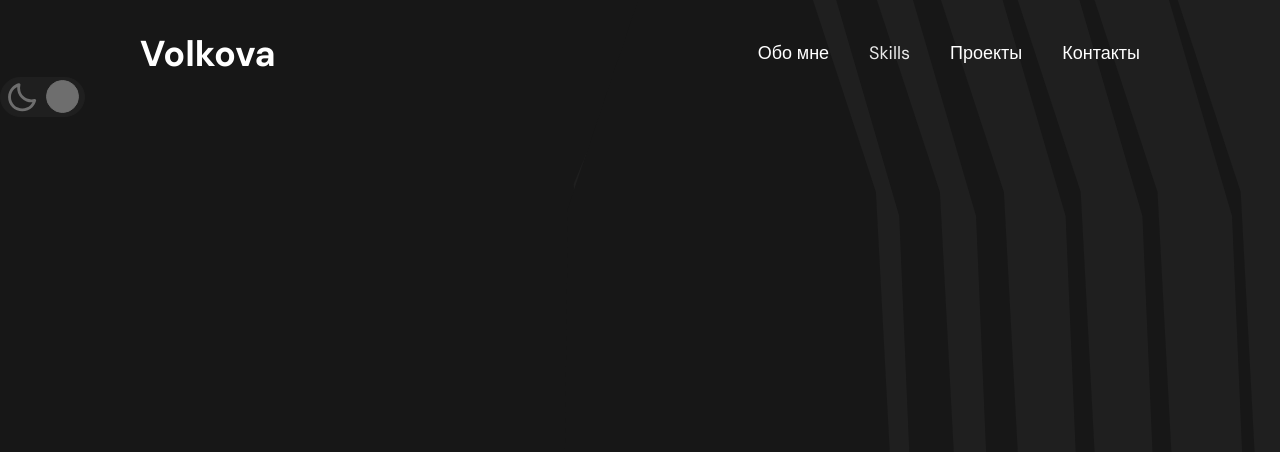
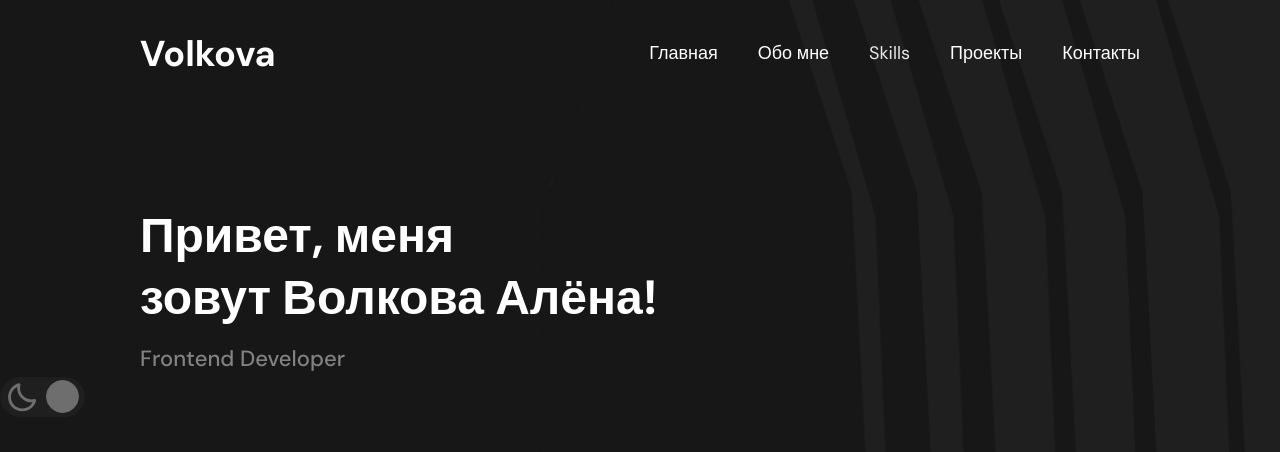
Before and after one commit to alyonavolk/portfolio, a React (Create React App) app: page /1 in a window 1280 px wide. Shown: the top 452 px of the page. Built offline with nearby package versions, Linux system fonts and the light colour scheme.

Commit message:
Попытки в анимацию...

```diff
--- a/package.json
+++ b/package.json
@@ -10,6 +10,7 @@
     "react-dom": "^18.2.0",
     "react-router-dom": "^5.3.3",
     "react-scripts": "5.0.1",
+    "react-transition-group": "^4.4.5",
     "sass": "^1.56.1",
     "web-vitals": "^2.1.4"
   },
--- a/src/components/App/App.js
+++ b/src/components/App/App.js
@@ -1,36 +1,64 @@
-import React, { useState } from 'react';
-import { BrowserRouter as Router, Route, Switch } from 'react-router-dom';
+import React, { useState, useEffect } from 'react';
+import { BrowserRouter as Route, Switch, useLocation } from 'react-router-dom';
 import './App.scss';
 import Main from '../Main/main';
 import Background from '../subComponents/background/background';
 import Header from '../subComponents/header/header';
 import Switcher from '../subComponents/switcher/switcher';
+import {CSSTransition, TransitionGroup } from 'react-transition-group';
 
 /*анимацию попробовать заебашить с помощью reactTransitionGroup */
 
 function App() {
-  const [theme, setTheme] = useState(true);
+  const [theme, setTheme] = useState('dark');
+  const [themeAnim, setThemeAnim] = useState(false);
+  const lock = useLocation();
 
+  useEffect(() => {
+    const bgMain = `var(--bg-main--${theme})`;
+    const bg = `var(--bg--${theme})`;
+
+    document.body.style.setProperty('--bg-main', bgMain);
+    document.body.style.setProperty('--bg', bg);
+  }, [theme])
+  useEffect(() => {
+    setTimeout(() => setThemeAnim(false), 400);
+  }, [themeAnim])
+
+  const SwitcherTheme = () => {
+    setThemeAnim(true);
+    setTheme(theme === 'dark' ? 'light' : 'dark');
+  }
 
   return (
-    <Router>
-      <div className="app" data-theme={`${theme ? 'default' : 'light'}`}>
+    <div className={`app ${ themeAnim ? 'app__anim' : ''}`}>
       <div className='app__back'>
         <Background />
       </div>
+      <TransitionGroup>
+      <CSSTransition timeout = {500}
+            classNames = 'fade'
+            key={lock.key}>
           <div className='app__content'>
             <Header />
-          <Switch>
+            <Switch location={lock}>
               <Route exact path='/'>
                 <div className='content__main'>
                   <Main />
                 </div>
               </Route>
+              <Route exact path='/1'>
+                <div className='content__main'>
+                  <Main />
+                </div>
+              </Route>
             </Switch>
-          <Switcher onClick={() => setTheme(!theme)} theme={theme}/>
+            <Switcher onClick={SwitcherTheme}
+            theme={theme === 'dark' ? true : false}/>
           </div>
+      </CSSTransition>
+      </TransitionGroup>
     </div>
-    </Router>
   );
 }
 
--- a/src/components/App/App.scss
+++ b/src/components/App/App.scss
@@ -1,6 +1,11 @@
 @import '../../style/variables.scss';
 
 .app{
+    opacity: 1;
+    transition: opacity 400ms ease-in;
+    &__anim{
+        opacity: 0;
+    }
     &__back{
         z-index: 1;
     }
@@ -17,3 +22,31 @@
         padding: 10% 0;
     }
 }
+
+// .fade-enter  {
+//   opacity:  0;
+//   z-index:  1;
+// }
+
+// .fade-enter.fade-enter-active  {
+//   opacity:  1;
+//   transition: opacity 250ms;
+// }
+
+.fade-appear,
+.fade-enter {
+opacity: 0;
+z-index: 1;
+}
+.fade-appear-active,
+.fade-enter.fade-enter-active {
+opacity: 1;
+transition: opacity 450ms linear 250ms;
+}
+.fade-exit {
+opacity: 1;
+}
+.fade-exit.fade-exit-active {
+opacity: 0;
+transition: opacity 150ms linear;
+}
--- a/src/components/subComponents/background/background.scss
+++ b/src/components/subComponents/background/background.scss
@@ -13,7 +13,7 @@
     //     }
     //   }
     &_1{
-        @include poly(43vw);
+        @include poly(43vw, 10ms);
         background: $bg;
         clip-path: polygon(50% 0, 75% 0, 93% 24%, 98% 65%, 76% 100%, 50% 100%, 21% 100%, 4% 62%, 5% 26%, 25% 0);
         &:hover{
@@ -21,7 +21,7 @@
         }
     }
     &_2{
-        @include poly(44vw);
+        @include poly(44vw, 150ms);
         background-color: $bg-main;
         clip-path:polygon(49% 0, 78% 0%, 96% 27%, 100% 68%, 77% 100%, 50% 100%, 21% 100%, 7% 66%, 3% 23%, 25% 0%);
         &:hover{
@@ -29,7 +29,7 @@
         }
     }
     &_3{
-        @include poly(48vw);
+        @include poly(48vw, 200ms);
         background-color: $bg;
         clip-path: polygon(50% 0, 75% 0, 93% 24%, 98% 65%, 76% 100%, 50% 100%, 21% 100%, 4% 62%, 5% 26%, 25% 0);
         &:hover{
@@ -37,7 +37,7 @@
         }
     }
     &_4{
-        @include poly(50vw);
+        @include poly(50vw, 300ms);
         background-color: $bg-main;
         clip-path:polygon(49% 0, 78% 0%, 96% 27%, 100% 68%, 77% 100%, 50% 100%, 21% 100%, 7% 66%, 3% 23%, 25% 0%);
         &:hover{
@@ -45,7 +45,7 @@
         }
     }
     &_5{
-        @include poly(53vw);
+        @include poly(53vw, 300ms);
         background-color: $bg;
         clip-path: polygon(50% 0, 75% 0, 93% 24%, 98% 65%, 76% 100%, 50% 100%, 21% 100%, 4% 62%, 5% 26%, 25% 0);
         &:hover{
@@ -53,7 +53,7 @@
         }
     }
     &_6{
-        @include poly(57vw);
+        @include poly(57vw, 500ms);
         background-color: $bg-main;
         clip-path:polygon(49% 0, 78% 0%, 96% 27%, 100% 68%, 77% 100%, 50% 100%, 21% 100%, 7% 66%, 3% 23%, 25% 0%);
         &:hover{
@@ -61,7 +61,7 @@
         }
     }
     &_7{
-        @include poly(59vw);
+        @include poly(59vw, 600ms);
         background-color: $bg;
         clip-path: polygon(50% 0, 75% 0, 93% 24%, 98% 65%, 76% 100%, 50% 100%, 21% 100%, 4% 62%, 5% 26%, 25% 0);
         &:hover{
@@ -69,7 +69,7 @@
         }
     }
     &_8{
-        @include poly(63vw);
+        @include poly(63vw, 700ms);
         background-color: $bg-main;
         clip-path:polygon(49% 0, 78% 0%, 96% 27%, 100% 68%, 77% 100%, 50% 100%, 21% 100%, 7% 66%, 3% 23%, 25% 0%);
         &:hover{
@@ -78,7 +78,7 @@
     }
 
     &_9{
-        @include poly(65vw);
+        @include poly(65vw, 800ms);
         background-color: $bg;
         clip-path: polygon(50% 0, 75% 0, 93% 24%, 98% 65%, 76% 100%, 50% 100%, 21% 100%, 4% 62%, 5% 26%, 25% 0);
         &:hover{
@@ -86,7 +86,7 @@
         }
     }
     &_10{
-        @include poly(70vw);
+        @include poly(70vw, 900ms);
         background-color: $bg-main;
         clip-path:polygon(49% 0, 78% 0%, 96% 27%, 100% 68%, 77% 100%, 50% 100%, 21% 100%, 7% 66%, 3% 23%, 25% 0%);
         &:hover{
@@ -94,7 +94,7 @@
         }
     }
     &_11{
-        @include poly(71.5vw);
+        @include poly(71.5vw, 1000ms);
         background-color: $bg;
         clip-path: polygon(50% 0, 75% 0, 93% 24%, 98% 65%, 76% 100%, 50% 100%, 21% 100%, 4% 62%, 5% 26%, 25% 0);
         &:hover{
--- a/src/components/subComponents/header/header.js
+++ b/src/components/subComponents/header/header.js
@@ -9,10 +9,21 @@ const Header = () => {
                 Volkova
             </div>
             <ul className='header__links'>
-                <NavLink className='header__link' activeClassName='header__link_active' exact to='/'>Обо мне</NavLink>
-                <NavLink className='header__link' activeClassName='header__link_active' exact to='/1'>Skills</NavLink>
-                <NavLink className='header__link' activeClassName='header__link_active' exact to='/2'>Проекты</NavLink>
-                <NavLink className='header__link' activeClassName='header__link_active' exact to='/3'>Контакты</NavLink>
+                <li>
+                    <NavLink className='header__link' activeClassName='header__link_active' exact to='/'>Главная</NavLink>
+                </li>
+                <li>
+                    <NavLink className='header__link' activeClassName='header__link_active' exact to='/4'>Обо мне</NavLink>
+                </li>
+                <li>
+                    <NavLink className='header__link' activeClassName='header__link_active' exact to='/1'>Skills</NavLink>
+                </li>
+                <li>
+                    <NavLink className='header__link' activeClassName='header__link_active' exact to='/2'>Проекты</NavLink>
+                </li>
+                <li>
+                    <NavLink className='header__link' activeClassName='header__link_active' exact to='/3'>Контакты</NavLink>
+                </li>
             </ul>
         </div>
     );
--- a/src/index.js
+++ b/src/index.js
@@ -3,13 +3,16 @@ import ReactDOM from 'react-dom/client';
 import './style/style.scss';
 import './style/theme.css'
 import App from './components/App/App';
+import { BrowserRouter} from 'react-router-dom';
 // import reportWebVitals from './reportWebVitals';
 
 const root = ReactDOM.createRoot(document.getElementById('root'));
 root.render(
-  <React.StrictMode>
-    <App />
-  </React.StrictMode>
+  <BrowserRouter>
+    <React.StrictMode>
+      <App />
+    </React.StrictMode>
+  </BrowserRouter>
 );
 
 // If you want to start measuring performance in your app, pass a function
--- a/src/style/style.scss
+++ b/src/style/style.scss
@@ -14,6 +14,7 @@
 
 body{
     background: linear-gradient(to right, $bg 50%, $bg-main 50%);
+    transition: background 1s ease-in-out;
 }
 
 ul,
--- a/src/style/theme.css
+++ b/src/style/theme.css
@@ -1,15 +1,15 @@
-/* :root{
+:root{
     --bg-main--dark: #1F1F1F; /*dark-black-bg*/
-    /*--bg--dark: #171717; /*dark-grey-bg*/
+    --bg--dark: #171717; /*dark-grey-bg*/
 
-    /*-bg-main--light: #FFFFFF; /*white-bg*/
-    /*--bg--light: #E8E8E8; /*beige-bg*/
+    --bg-main--light: #E8E8E8; /*white-bg*/
+    --bg--light: #FFFFFF; /*beige-bg*/
 
-    /*--bg-main: var(--bg-main--dark);
+    --bg-main: var(--bg-main--dark);
     --bg: var(--bg--dark);
-} */
+}
 
-:root, [data-theme="default"]{
+/* :root, [data-theme="default"]{
     --bg-main: #1F1F1F;
     --bg: #171717;
 }
@@ -17,4 +17,4 @@
 [data-theme="light"] {
     --bg-main: #FFFFFF;
     --bg: #E8E8E8;
-}
+} */
--- a/src/style/variables.scss
+++ b/src/style/variables.scss
@@ -42,17 +42,30 @@ $bg: var(--bg);
     line-height: 33px;
 }
 
-@mixin poly($left) {
+@mixin poly($left, $time) {
     height: 100%;
     position: absolute;
     left: $left;
     width: 350px;
     top: 0;
     transition: transform 0.5s ease-in;
+    animation-name: animBg;
+    animation-duration: 4s;
+    animation-fill-mode: forwards;
+    animation-iteration-count: infinite;
+    animation-delay: $time;
     //clip-path: polygon(50% 0, 77% 1%, 93% 24%, 98% 65%, 75% 98%, 50% 100%, 21% 98%, 4% 62%, 5% 26%, 25% 1%);
     //clip-path: polygon(49% 0, 76% 3%, 91% 25%, 96% 68%, 77% 94%, 50% 100%, 21% 95%, 7% 66%, 3% 23%, 25% 4%);
 }
 
+@keyframes animBg {
+    50% {
+        transform: translate(-2vw);
+    }
+    100% {
+        transform: translate(0);
+    }
+}
 
 
 // $light: false !default;
```
Also changed, not shown: 1 other file (tests, documents, lock files or other folders). Lines whose indentation alone changed are shown as unchanged.
